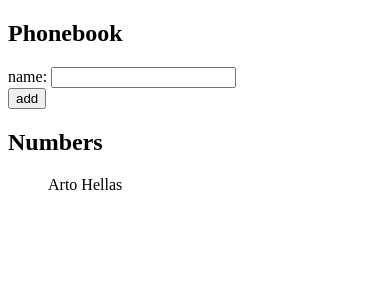
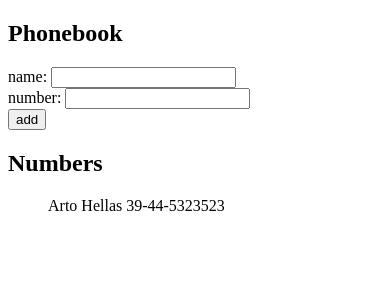
Before and after one commit to emori1968/HelsinkiOpenFS, a React (Vite) app in the folder part2/phonebook/: page / in a window 390 px wide. Shown: the top 300 px of the page. Built offline with nearby package versions, Linux system fonts and the light colour scheme.

Commit message:
2.8 Phonebook step3

```diff
--- a/part2/phonebook/src/App.jsx
+++ b/part2/phonebook/src/App.jsx
@@ -2,27 +2,43 @@ import { useState } from 'react'
 
 const App = () => {
   const [persons, setPersons] = useState([
-    { name: 'Arto Hellas' }
+    { name: 'Arto Hellas',
+      number: '39-44-5323523' }
   ])
   const [newName, setNewName] = useState('')
+  const  [newNumber,setNewNumber] = useState('')
+
 
   const addPerson = (event) => {
     event.preventDefault()
     console.log('botton clicked', event.target)
     // person is and Object {name: "Eduardo"}
     const personObject = {
-      name: newName
+      name: newName,
+      number: newNumber
     }
     // now new person can be added to the list
     setPersons(persons.concat(personObject))
     // reset previos value
     setNewName('')
+    setNewNumber('')
   }
 
-  const handlePersonChange = (event) => {
+  const handleNameChange = (event) => {
     console.log(event.target.value)
-    setNewName(event.target.value)
+    setNewName(event.target.value);
+    }
+
+  // No name repeat check. Not working well!!
+  const isNew = persons.find((person) => person.name === newName )
+  if ( isNew != undefined ) {
+    alert(`${newName} is already on the phonebook`);
   }
+
+  const handleNumberChange = (event) => {
+    console.log(event.target.value)
+    setNewNumber(event.target.value);
+    }
 
 
   return (
@@ -32,16 +48,24 @@ const App = () => {
         <div>
           name: <input
                    value = {newName}
-                   onChange= {handlePersonChange}
+                   onChange= {handleNameChange}
                 />
         </div>
+        <div>
+          number: <input
+                   value = {newNumber}
+                   onChange= {handleNumberChange}
+                />
+        </div>
+
+
         <div>
           <button type="submit">add</button>
         </div>
       </form>
       <h2>Numbers</h2>
       <ul>
-        {persons.map(row => <p key={row.name}>{row.name}</p>)}
+        {persons.map(row => <p key={row.name}>{row.name} {row.number}</p>)}
       </ul>
     </div>
   )
```
